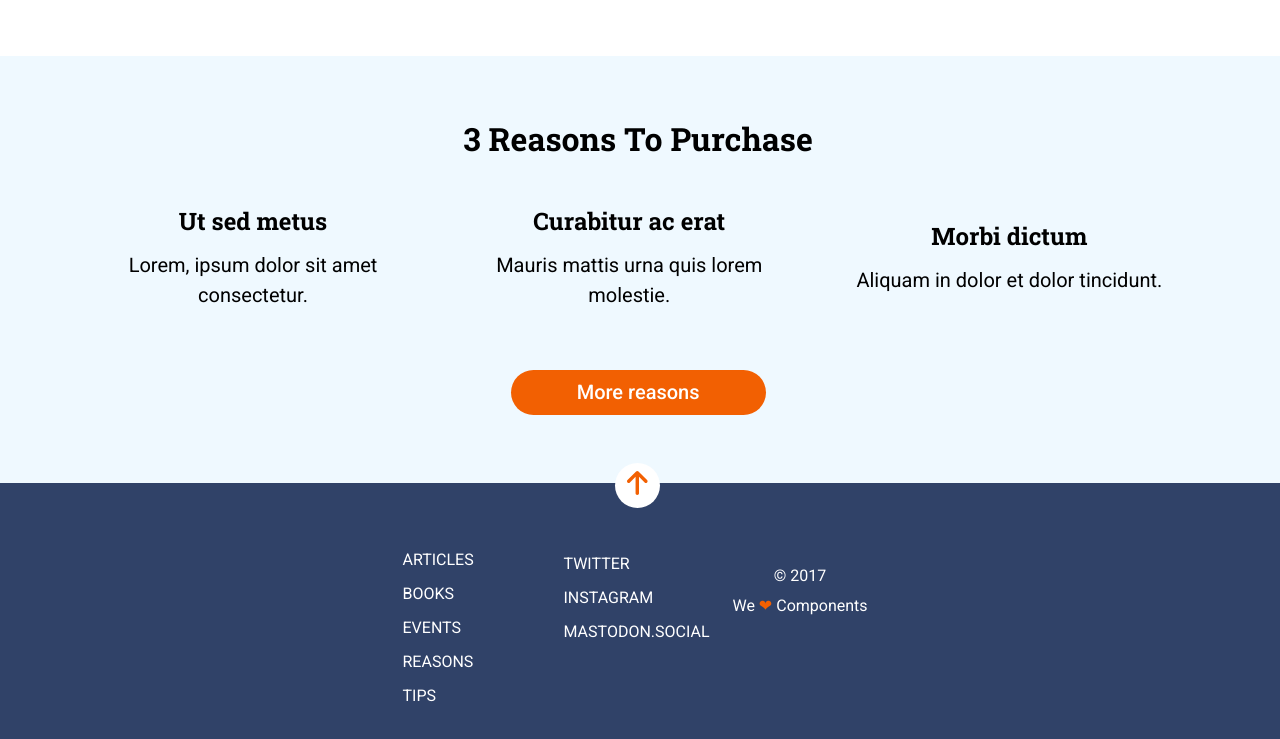
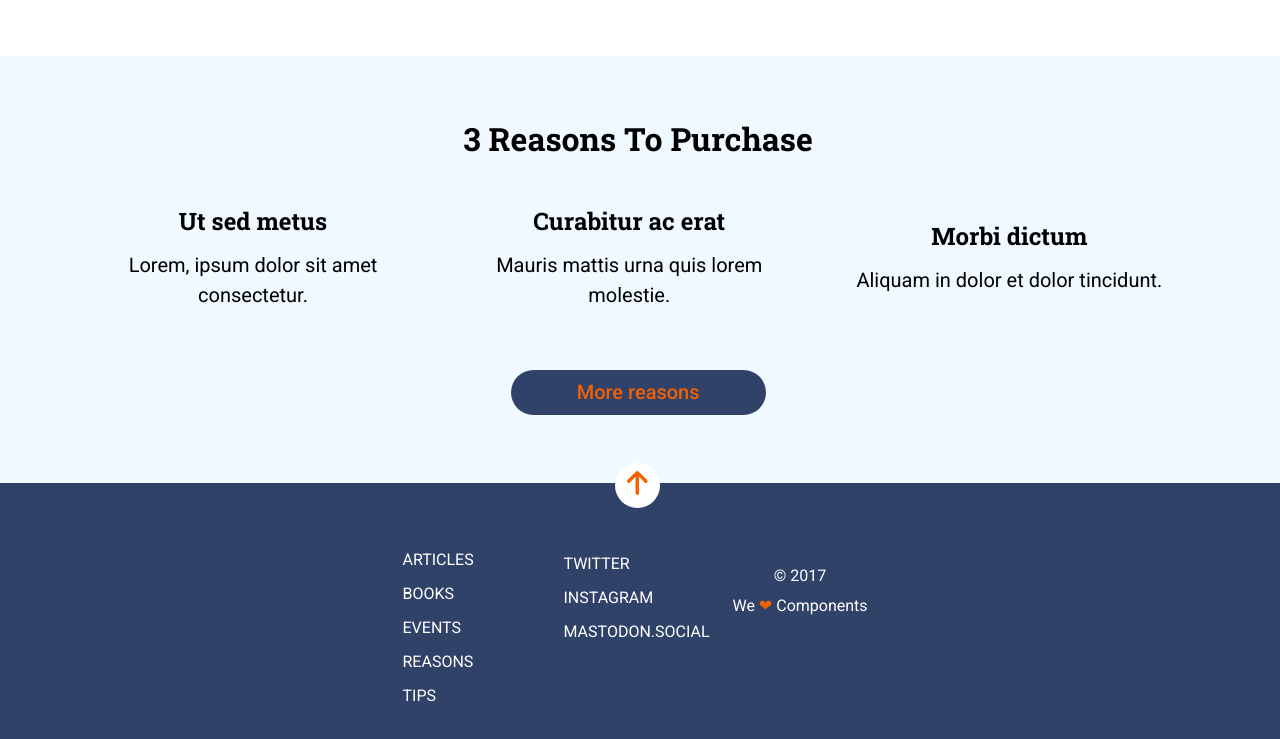
Before and after one commit to conchaasensio/modulo-1-evaluacion-final-conchaasensiomr, a website: page docs/index.html in a window 1280 px wide. In both pictures the pointer is over the link "More reasons". Shown: the part 1072-1811 px from the top of the page. Drawn offline with nearby package versions, Linux system fonts and the light colour scheme; files that its build step writes are made by us from their sources.

Commit message:
Add transition to reasons__button

```diff
--- a/src/scss/layout/_main.scss
+++ b/src/scss/layout/_main.scss
@@ -130,6 +130,7 @@
     &__button {
       grid-column: 2 / 5;
       background-color: $color-button;
+      transition: background-color ease 1s;
       width: 184px;
       height: 45px;
       border-radius: 22.5px;
@@ -139,9 +140,16 @@
       a {
         font-size: 1.25rem;
         color: $color-light;
+        transition: color ease 1s;
         line-height: 45px;
         font-weight: $weight-medium;
       }
+      a:hover {
+        color: $color-button;
+      }
+    }
+    &__button:hover {
+      background-color: $color-footer;
     }
   }
 
```
